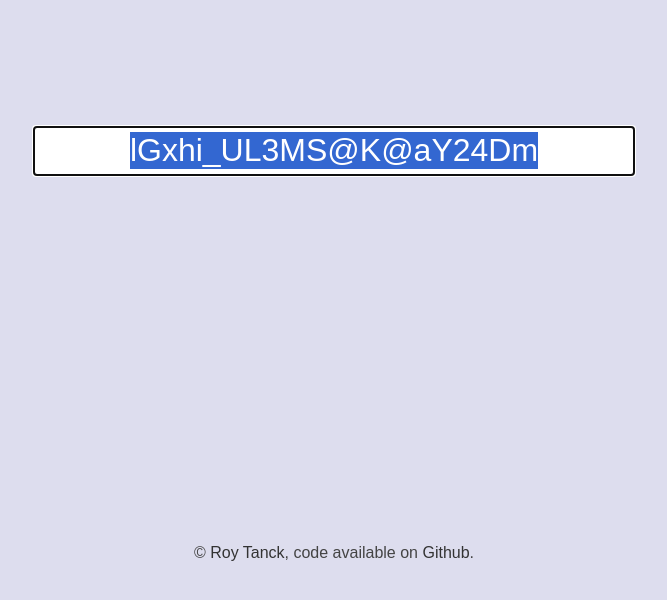
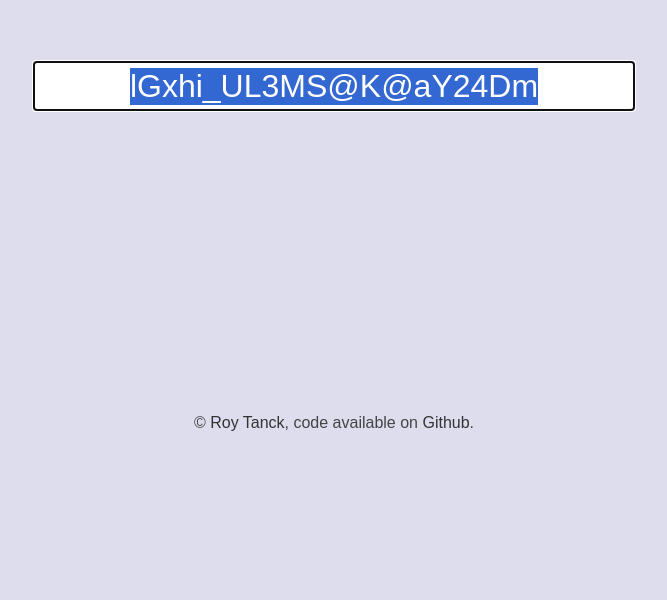
Before and after one commit to roytanck/password-generator, a plain HTML site: page index.html in a window 1280 px wide. Shown: the part 194-794 px from the top of the page, without its empty margins (306-973 px from the left). Drawn offline with Linux system fonts and the light colour scheme.

Commit message:
CSS tweak

```diff
--- a/style.css
+++ b/style.css
@@ -30,7 +30,7 @@ a:hover {
 }
 
 #content {
-    height: calc( 100% - 3rem );
+    height: calc( 80% - 3rem );
     display: flex;
     flex-direction: column;
     justify-content: center;
```
